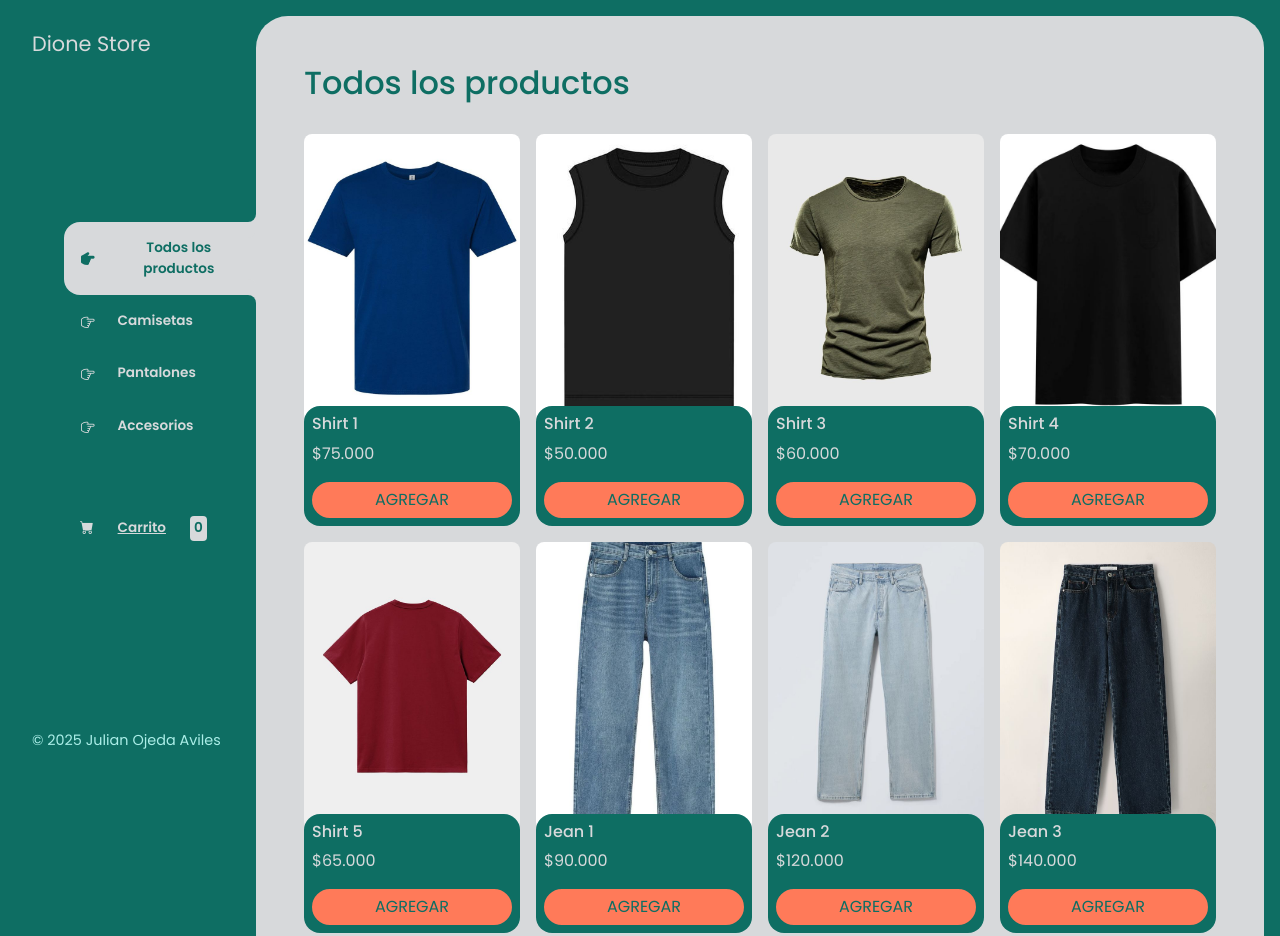
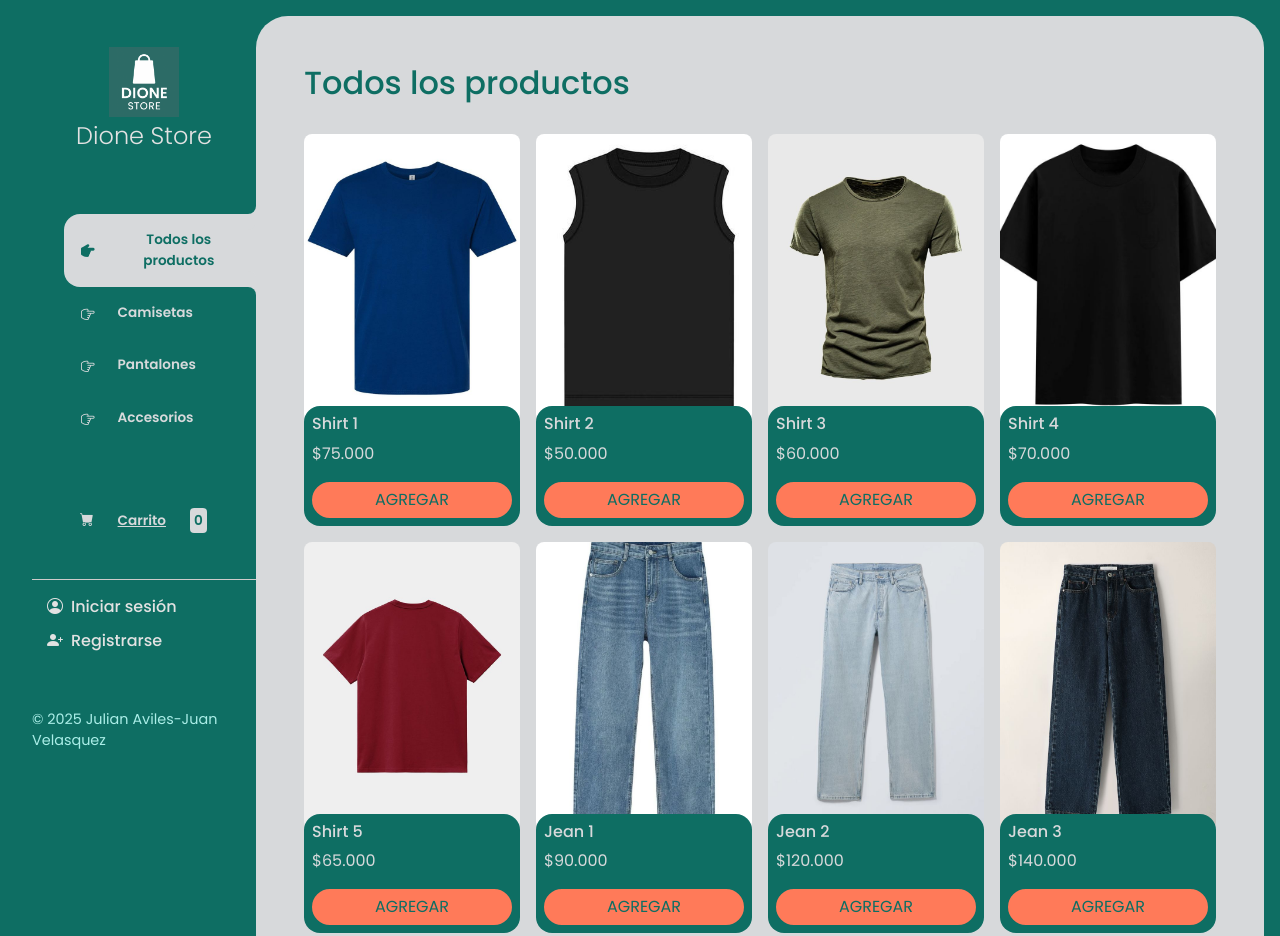
Before and after one commit to Ayax911/DioneStore, a plain HTML site: page index.html in a window 1280 px wide. Shown: the top 936 px of the page. Drawn offline with nearby package versions, Linux system fonts and the light colour scheme.

Commit message:
Cambios en el front-end: favicon, login y registro añadidos

```diff
--- a/css/main.css
+++ b/css/main.css
@@ -50,9 +50,32 @@ aside{
 
 }
 
-.logo{
-    font-weight: 400;
-    font-size: 1.3rem;
+.encabezado {
+    display: flex;
+    flex-direction: column;
+    align-items: center;
+    text-align: center;
+    padding: 15px;
+}
+
+.logo-img {
+    width: 70px;
+    height: 70px;
+    object-fit: contain;
+    cursor: pointer;
+    transition: transform 0.2s ease;
+}
+
+.logo-img:hover {
+    transform: scale(1.15); /* Efecto pequeño al pasar el mouse */
+}
+
+.logo-text {
+    font-size: 1.5rem;
+    font-weight: 300;
+    color: #e2e2e2;
+    margin-top: 5px;
+
 }
 
 .menu{
@@ -310,3 +333,26 @@ main{
 .disabled {
     display: none;
 }
+
+.auth-section {
+    margin-top: 30px;
+    padding: 15px;
+    border-top: 1px solid rgba(234, 217, 217, 0.878);
+    display: flex;
+    flex-direction: column;
+    gap: 10px;
+}
+
+.auth-link {
+    color: #e2e2e2;
+    text-decoration: none;
+    font-weight: 500;
+    display: flex;
+    align-items: center;
+    gap: 8px;
+    transition: color 0.2s ease;
+}
+
+.auth-link:hover {
+    color: #f4a261; /* color de acento */
+}
--- a/index.html
+++ b/index.html
@@ -1,34 +1,45 @@
 <!DOCTYPE html>
 <html lang="en">
+
 <head>
     <meta charset="UTF-8">
     <meta name="viewport" content="width=device-width, initial-scale=1.0">
     <title>Dione</title>
     <link rel="stylesheet" href="./css/main.css">
-    <link href="https://cdn.jsdelivr.net/npm/bootstrap@5.3.8/dist/css/bootstrap.min.css" rel="stylesheet" integrity="sha384-sRIl4kxILFvY47J16cr9ZwB07vP4J8+LH7qKQnuqkuIAvNWLzeN8tE5YBujZqJLB" crossorigin="anonymous">
-     <link rel="stylesheet" href="https://cdn.jsdelivr.net/npm/bootstrap-icons@1.11.3/font/bootstrap-icons.min.css">
+    <link href="https://cdn.jsdelivr.net/npm/bootstrap@5.3.8/dist/css/bootstrap.min.css" rel="stylesheet"
+        integrity="sha384-sRIl4kxILFvY47J16cr9ZwB07vP4J8+LH7qKQnuqkuIAvNWLzeN8tE5YBujZqJLB" crossorigin="anonymous">
+    <link rel="stylesheet" href="https://cdn.jsdelivr.net/npm/bootstrap-icons@1.11.3/font/bootstrap-icons.min.css">
+    <link rel="icon" type="image/png" href=" ./img/DioneStore.png">
 
 </head>
+
 <body>
 
     <div class="wrapper">
         <aside>
-            <header>
-                <h1 class="logo">Dione Store</h1>
+            <header class="encabezado">
+                <a href="./index.html">
+                    <img src="./img/DioneStore.png" alt="Logo Dione Store" class="logo-img">
+                </a>
+                <h1 class="logo-text">Dione Store</h1>
             </header>
             <nav>
                 <ul>
                     <li>
-                        <button id="todos" class="boton-menu boton-categoria active"><i class="bi bi-hand-index-thumb-fill"></i>Todos los productos</button>
+                        <button id="todos" class="boton-menu boton-categoria active"><i
+                                class="bi bi-hand-index-thumb-fill"></i>Todos los productos</button>
                     </li>
                     <li>
-                         <button id="camisetas" class="boton-menu boton-categoria"><i class="bi bi-hand-index"></i>Camisetas</button>
+                        <button id="camisetas" class="boton-menu boton-categoria"><i
+                                class="bi bi-hand-index"></i>Camisetas</button>
                     </li>
                     <li>
-                         <button id="pantalones" class="boton-menu boton-categoria"><i class="bi bi-hand-index"></i>Pantalones</button>
+                        <button id="pantalones" class="boton-menu boton-categoria"><i
+                                class="bi bi-hand-index"></i>Pantalones</button>
                     </li>
                     <li>
-                        <button id="accesorios" class="boton-menu boton-categoria"><i class="bi bi-hand-index"></i>Accesorios</button>
+                        <button id="accesorios" class="boton-menu boton-categoria"><i
+                                class="bi bi-hand-index"></i>Accesorios</button>
                     </li>
                     <li>
                         <a class="boton-menu boton-carrito" href="./carrito.html">
@@ -36,10 +47,14 @@
                         </a>
                     </li>
                 </ul>
+                <div class="auth-section">
+                    <a href="./login.html" class="auth-link"><i class="bi bi-person-circle"></i> Iniciar sesión</a>
+                    <a href="./register.html" class="auth-link"><i class="bi bi-person-plus-fill"></i> Registrarse</a>
+                </div>
 
             </nav>
             <footer>
-                <p class="texto-footer">© 2025 Julian Ojeda Aviles</p>
+                <p class="texto-footer">© 2025 Julian Aviles-Juan Velasquez</p>
             </footer>
         </aside>
 
@@ -54,4 +69,5 @@
     </div>
 </body>
 <script src="./js/main.js"></script>
+
 </html>
```
Also changed, not shown: Login.html (added, +13 -0 lines), Register.html (added, +13 -0 lines), carrito.html (+14 -5 lines), img/DioneStore.png (added).
